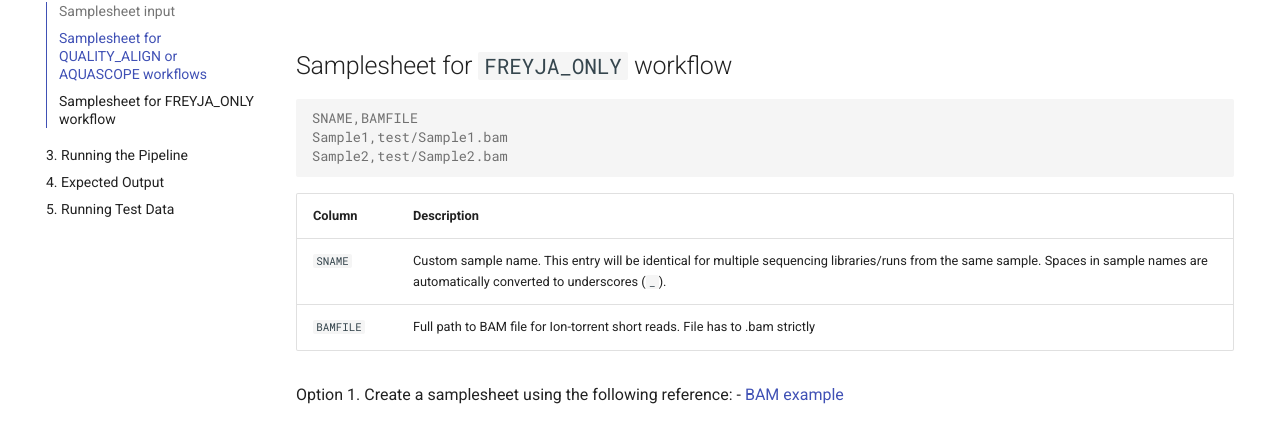
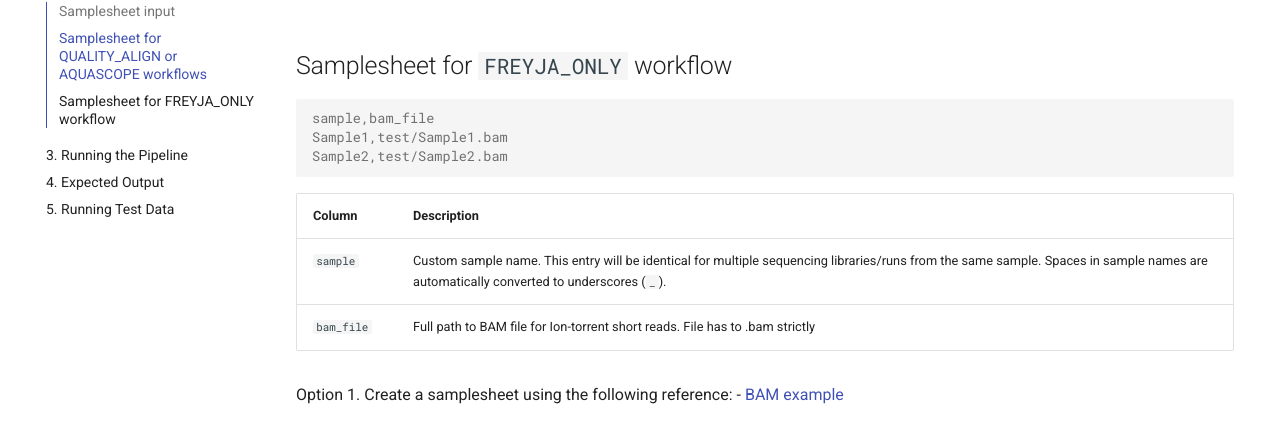
Before and after one commit to CDCgov/aquascope, an MkDocs documentation site: the page built from docs/user-guide/preparing-files.md, in a window 1280 px wide and 900 px high, scrolled down 1222 px. Shown: the part 151-572 px from the top of the window. Built offline with MkDocs 1.6.1 and Material for MkDocs 9.7.7, drawn with Linux system fonts in a browser that asks for light colours; comment, search, counter and statistics services are not loaded; the version menu is left out.

Commit message:
chore: sync samplesheets to match col names issue#66

````diff
--- a/docs/user-guide/preparing-files.md
+++ b/docs/user-guide/preparing-files.md
@@ -42,15 +42,15 @@ SAMPLE1_SE,illumina,https://raw.githubusercontent.com/nf-core/test-datasets/vira
 ## Samplesheet for `FREYJA_ONLY` workflow
 
 ```console
-SNAME,BAMFILE
+sample,bam_file
 Sample1,test/Sample1.bam
 Sample2,test/Sample2.bam
 ```
 
 | Column         | Description                                                                                                                                                                            |
 |----------------|----------------------------------------------------------------------------------------------------------------------------------------------------------------------------------------|
-| `SNAME`       | Custom sample name. This entry will be identical for multiple sequencing libraries/runs from the same sample. Spaces in sample names are automatically converted to underscores (`_`). |
-| `BAMFILE`     | Full path to BAM file for Ion-torrent short reads. File has to .bam strictly|
+| `sample`       | Custom sample name. This entry will be identical for multiple sequencing libraries/runs from the same sample. Spaces in sample names are automatically converted to underscores (`_`). |
+| `bam_file`     | Full path to BAM file for Ion-torrent short reads. File has to .bam strictly|
 
 
 Option 1. Create a samplesheet using the following reference:
````
Also changed, not shown: 3 other files.
